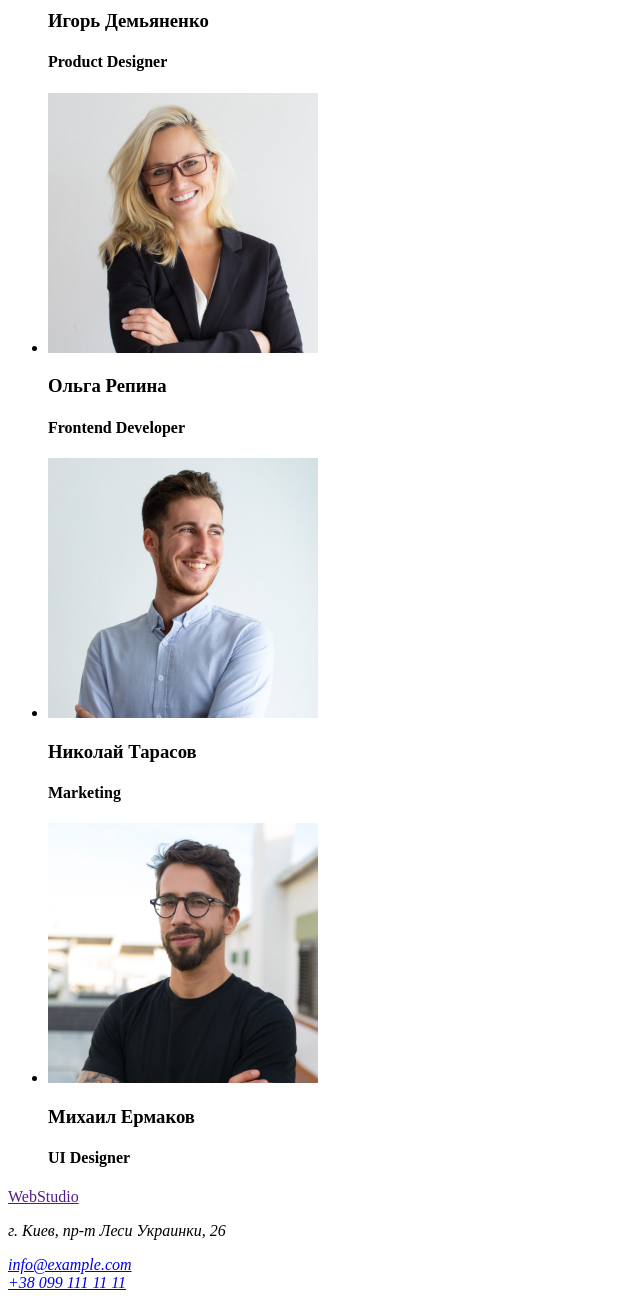
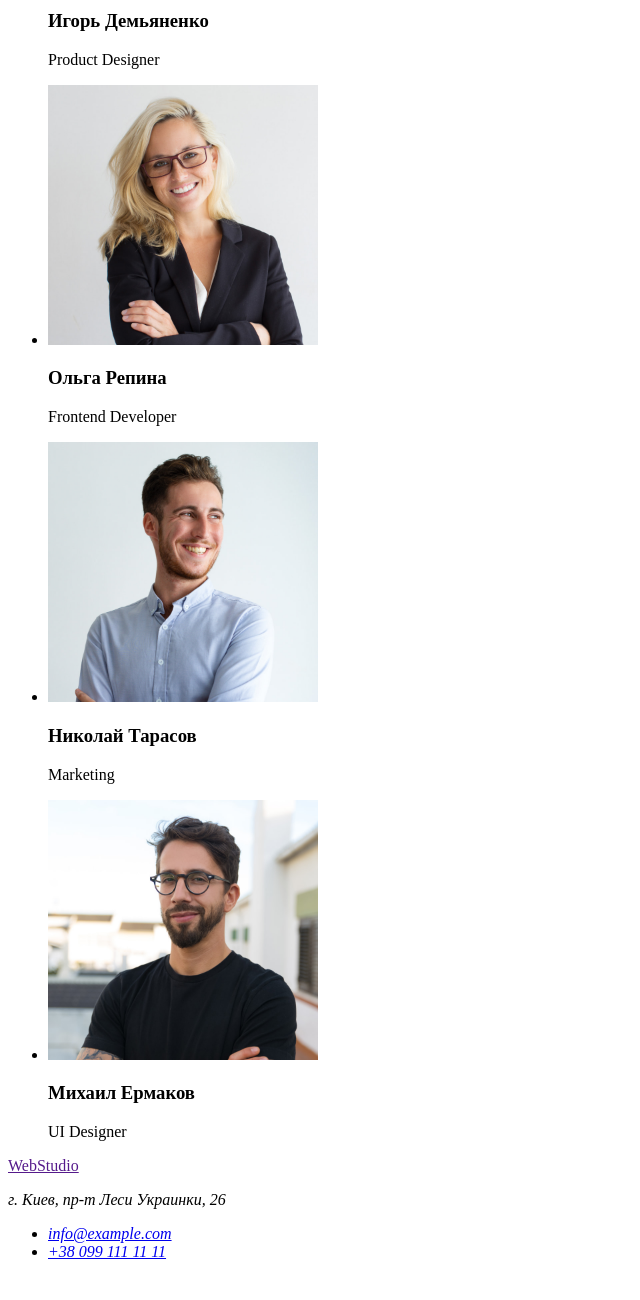
Before and after one commit to DanStelmakh/goit-markup-hw-01, a plain HTML site: page index.html in a window 1280 px wide. Shown: the part 1054-2354 px from the top of the page, without its empty margins (0-640 px from the left). After the commit the page ends 2331 px from the top, so only its background shows below. Drawn offline with Linux system fonts and the light colour scheme.

Commit message:
Добавляет стартовые файлы проекта
Удалил div в блоке герои
В секции Наша команда изменил h4 на p с англ.яз.
В футере обернул email  и телефон в список.

```diff
--- a/index.html
+++ b/index.html
@@ -24,43 +24,35 @@
     </header>
     <main>
       <!-- Блок герои -->
-      <div>
-        <section>
-          <h1>Эффективные решения для вашего бизнеса</h1>
-          <button type="button">Заказать услугу</button>
-        </section>
-      </div>
+
+      <section>
+        <h1>Эффективные решения для вашего бизнеса</h1>
+        <button type="button">Заказать услугу</button>
+      </section>
+
       <!-- Наши преимущества -->
       <section>
         <h2>Наши преимущества</h2>
         <ul>
           <li>
             <h3>Внимание к деталям</h3>
-            <p>
-              Идейные соображения, а также начало повседневной работы по
-              формированию позиции.
-            </p>
+            <p>Идейные соображения, а также начало повседневной работы по формированию позиции.</p>
           </li>
           <li>
             <h3>Пунктуальность</h3>
             <p>
-              Задача организации, в особенности же рамки и место обучения кадров
-              влечет за собой.
+              Задача организации, в особенности же рамки и место обучения кадров влечет за собой.
             </p>
           </li>
           <li>
             <h3>Планирование</h3>
             <p>
-              Равным образом консультация с широким активом в значительной
-              степени обуславливает.
+              Равным образом консультация с широким активом в значительной степени обуславливает.
             </p>
           </li>
           <li>
             <h3>Современные технологии</h3>
-            <p>
-              Значимость этих проблем настолько очевидна, что реализация
-              плановых заданий.
-            </p>
+            <p>Значимость этих проблем настолько очевидна, что реализация плановых заданий.</p>
           </li>
         </ul>
       </section>
@@ -108,17 +100,12 @@
               height="260"
             />
             <h3>Игорь Демьяненко</h3>
-            <h4>Product Designer</h4>
+            <p lang="en">Product Designer</p>
           </li>
           <li>
-            <img
-              src="./images/team/olga.jpg"
-              alt="Фото Ольги Репиной"
-              width="270"
-              height="260"
-            />
+            <img src="./images/team/olga.jpg" alt="Фото Ольги Репиной" width="270" height="260" />
             <h3>Ольга Репина</h3>
-            <h4>Frontend Developer</h4>
+            <p lang="en">Frontend Developer</p>
           </li>
           <li>
             <img
@@ -128,7 +115,7 @@
               height="260"
             />
             <h3>Николай Тарасов</h3>
-            <h4>Marketing</h4>
+            <p lang="en">Marketing</p>
           </li>
           <li>
             <img
@@ -138,7 +125,7 @@
               height="260"
             />
             <h3>Михаил Ермаков</h3>
-            <h4>UI Designer</h4>
+            <p lang="en">UI Designer</p>
           </li>
         </ul>
       </section>
@@ -148,8 +135,10 @@
       <a href="">WebStudio</a>
       <address>
         <p>г. Киев, пр-т Леси Украинки, 26</p>
-        <a href="info@example.com">info@example.com</a><br />
-        <a href="tel:+380991111111">+38 099 111 11 11</a>
+        <ul>
+          <li><a href="info@example.com">info@example.com</a></li>
+          <li><a href="tel:+380991111111">+38 099 111 11 11</a></li>
+        </ul>
       </address>
     </footer>
   </body>
```
Also changed, not shown: .prettierrc.json (added).
